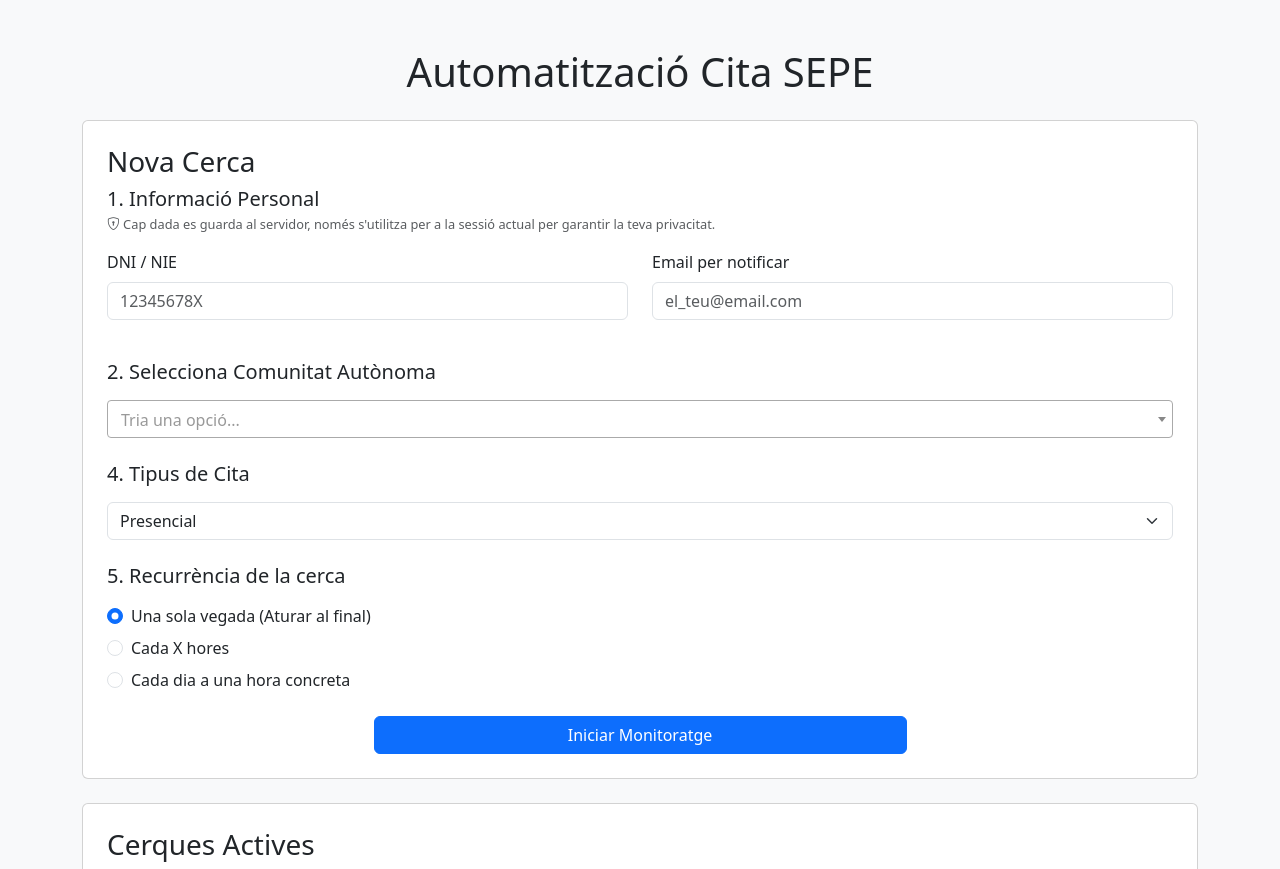
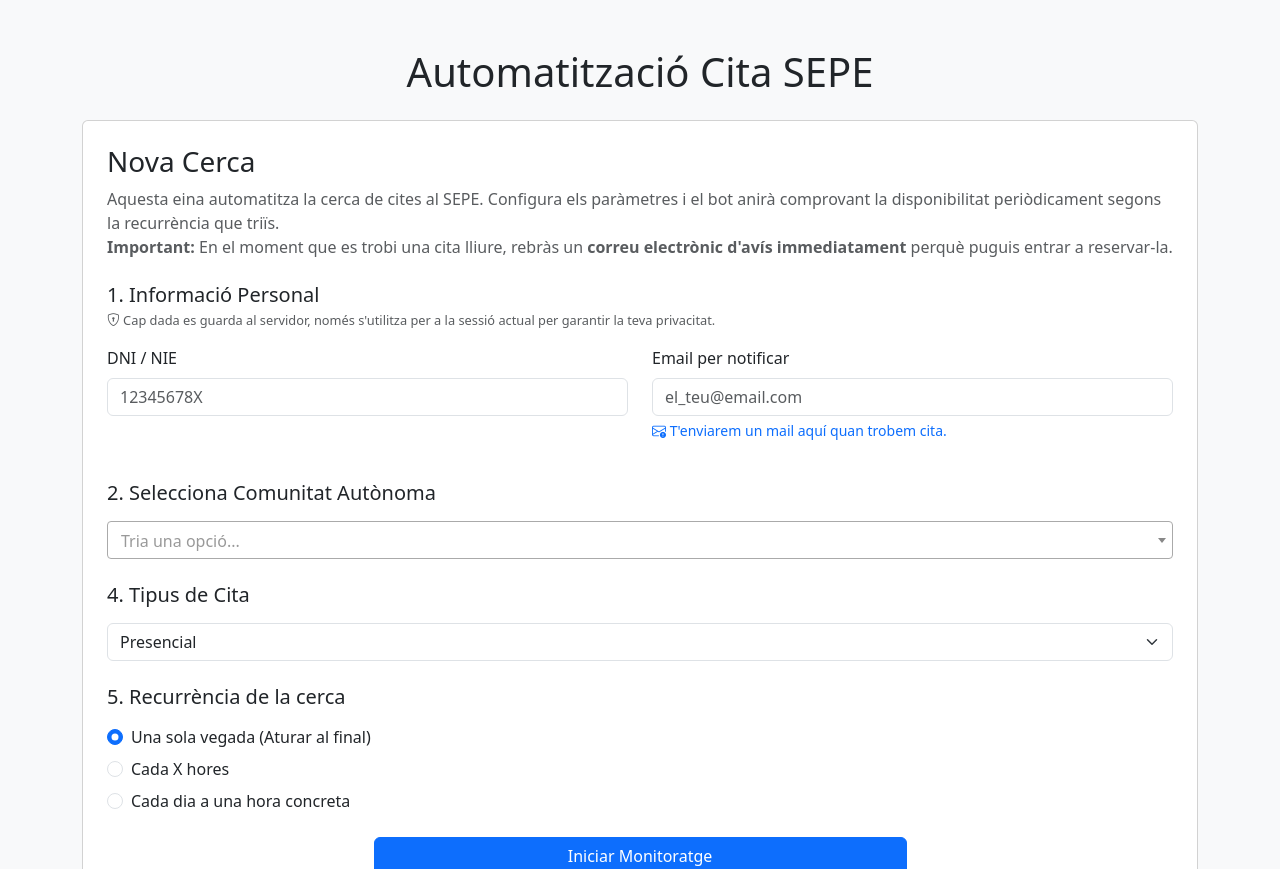
Before and after one commit to frolesti/bot-cita-sepe, a Flask app: page / in a window 1280 px wide. Shown: the top 869 px of the page. Run offline with Flask 3, Linux system fonts and the light colour scheme; data that the repository does not hold is empty; some libraries are stand-ins or nearby versions.

Commit message:
docs: add tool explanation and explicit email notification info

```diff
--- a/src/templates/index.html
+++ b/src/templates/index.html
@@ -30,6 +30,11 @@
 
         <div class="card p-4 mb-4">
             <h3>Nova Cerca</h3>
+            <p class="mb-4 text-muted">
+                Aquesta eina automatitza la cerca de cites al SEPE. Configura els paràmetres i el bot anirà comprovant la disponibilitat periòdicament segons la recurrència que triïs.
+                <br>
+                <strong>Important:</strong> En el moment que es trobi una cita lliure, rebràs un <strong>correu electrònic d'avís immediatament</strong> perquè puguis entrar a reservar-la.
+            </p>
 
             <form action="/start" method="POST">
                 <fieldset>
@@ -47,6 +52,7 @@
                     <div class="col-md-6 mb-3">
                         <label for="email" class="form-label">Email per notificar</label>
                         <input type="email" class="form-control" id="email" name="email" required placeholder="el_teu@email.com" value="{{ last_email }}">
+                        <div class="form-text text-primary"><i class="bi bi-envelope-exclamation"></i> T'enviarem un mail aquí quan trobem cita.</div>
                     </div>
                 </div>
 
```
